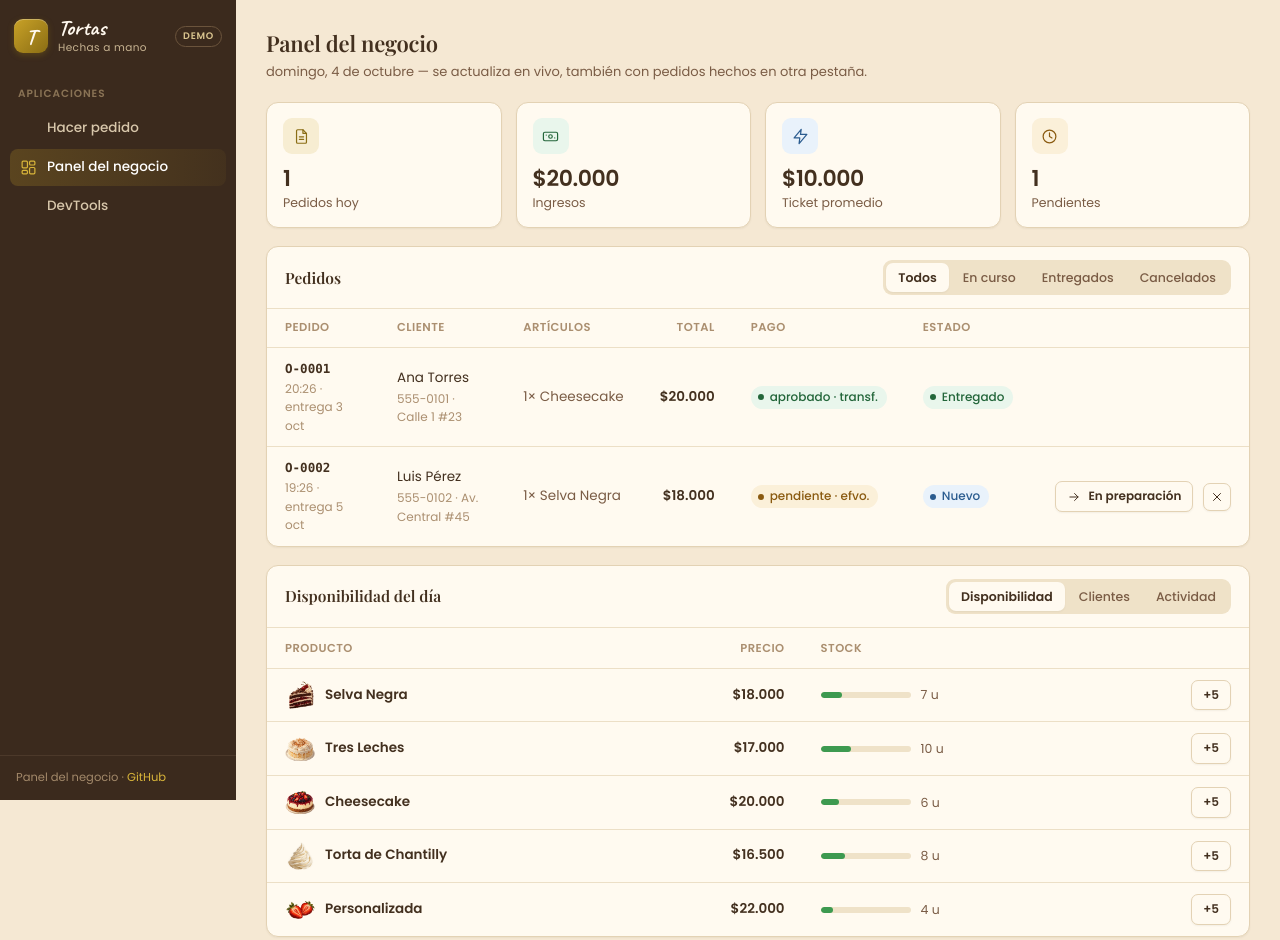
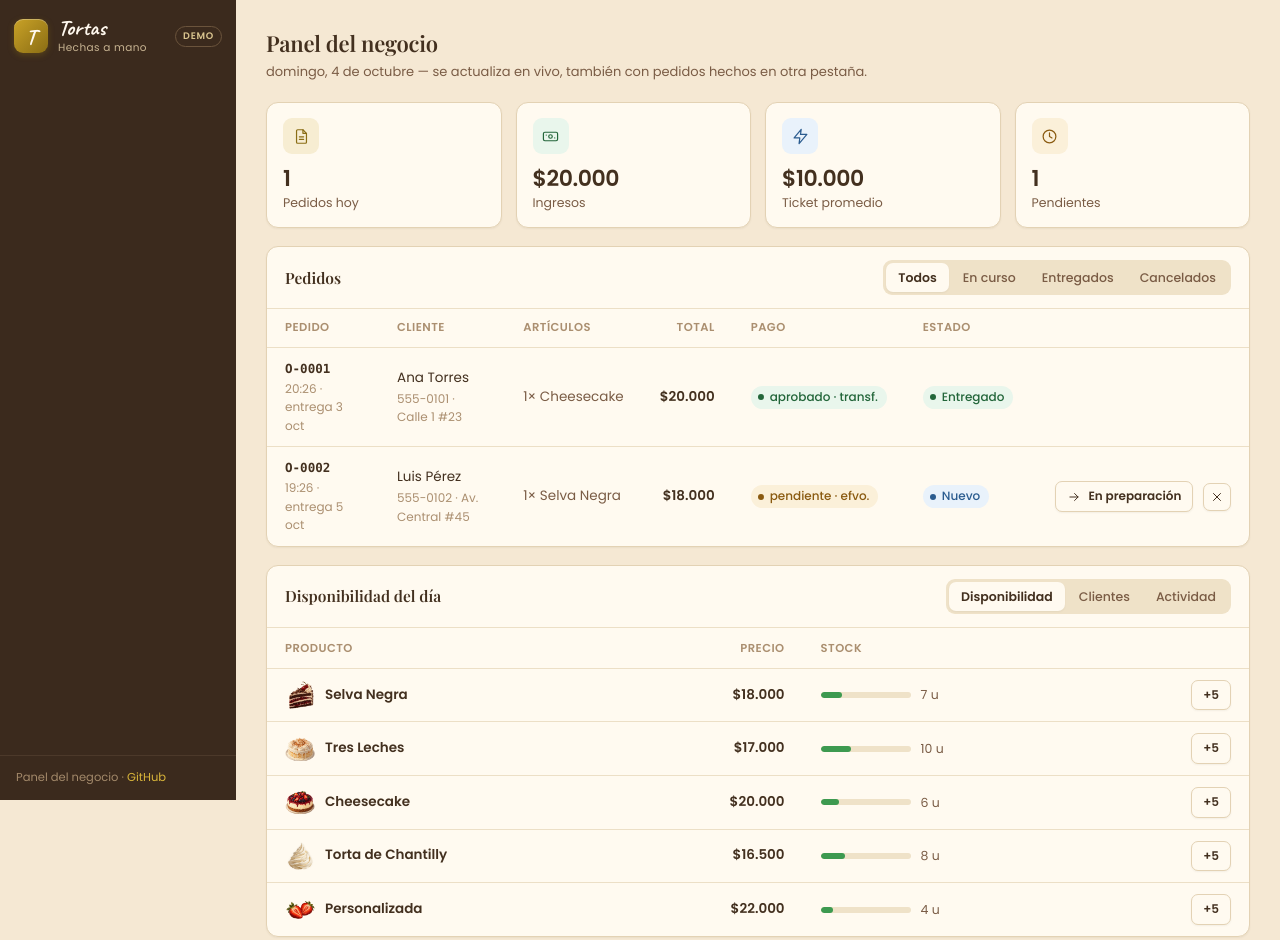
Before and after one commit to shusukegxe/tortas-manager, a plain HTML site: page index.html in a window 1280 px wide. Drawn offline with nearby package versions, Linux system fonts and the light colour scheme.

Commit message:
fix: navegacion por sitio — pedidos y manager autocontenidos, devtools como unico hub

```diff
--- a/index.html
+++ b/index.html
@@ -22,12 +22,6 @@
       </div>
       <span class="brand-tag">DEMO</span>
     </div>
-    <nav class="nav">
-      <div class="nav-label">Aplicaciones</div>
-      <a href="https://shusukegxe.github.io/pedidos-express/" data-icon="store">Hacer pedido</a>
-      <a href="https://shusukegxe.github.io/tortas-manager/" class="active" data-icon="panel">Panel del negocio</a>
-      <a href="https://shusukegxe.github.io/tortas-devtools/" data-icon="terminal">DevTools</a>
-    </nav>
     <div class="sidebar-foot">
       <div>Panel del negocio · <a href="https://github.com/shusukegxe/tortas-manager" target="_blank" rel="noopener">GitHub</a></div>
     </div>
```
Also changed, not shown: 1 other file.
